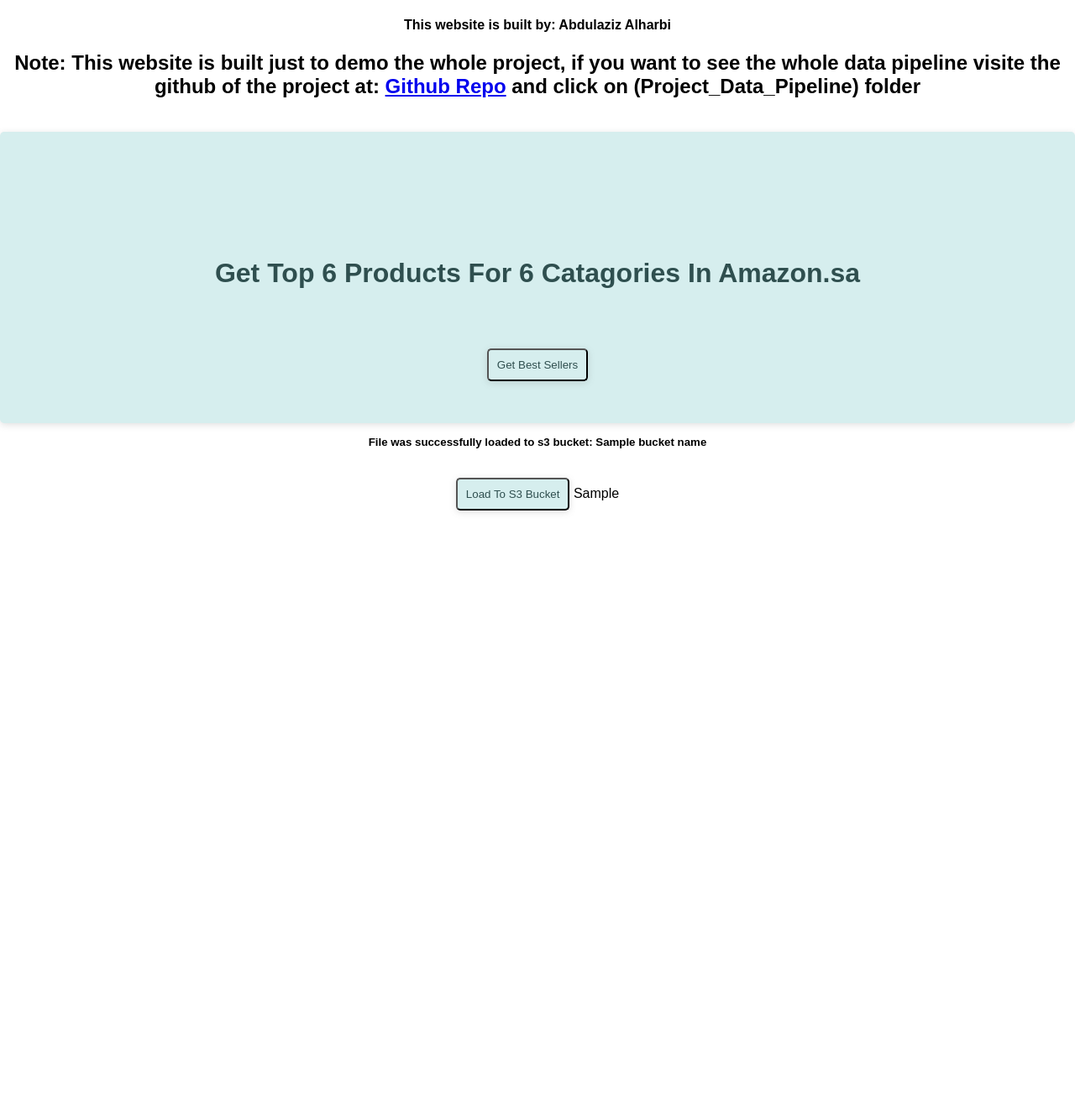
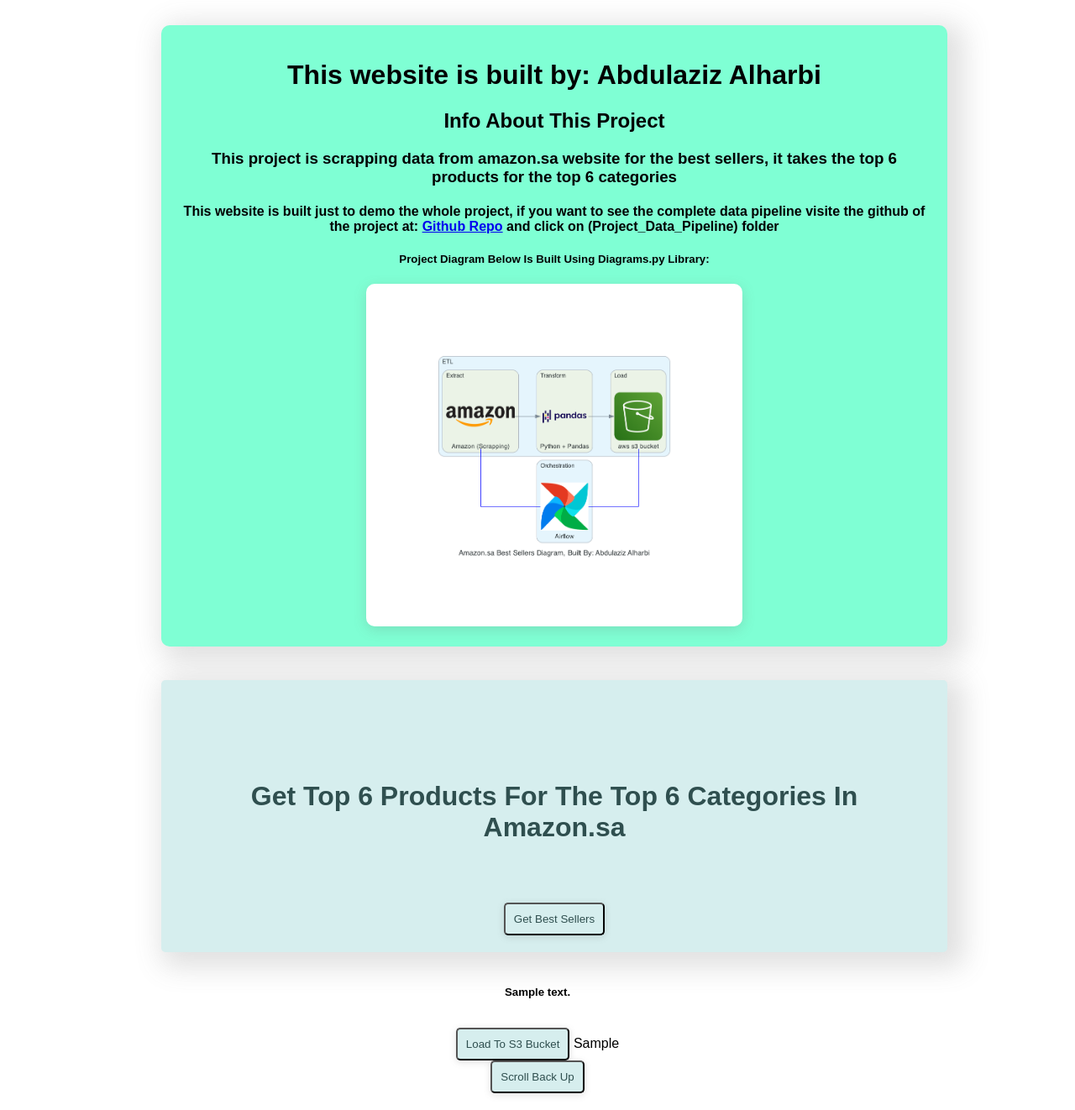
Before and after one commit to 3zHrb/DataEngineering-AmazonSaBestSellers, a Flask app: template website/templates/home.html in a window 1280 px wide. Shown: the whole page at 84% size. Before the commit the page ends 611 px from the top, so only its background shows below. Run offline with Flask 3, Linux system fonts and the light colour scheme; the template is opened without the code that fills it: most values are stand-ins (such as "Sample title", 1, 10 or a date in 2020).

Commit message:
Project is done V2

```diff
--- a/website/server.py
+++ b/website/server.py
@@ -18,26 +18,30 @@ def home():
 
 @app.route("/BestSellers", methods=["GET"])
 def getBestSellers():
-    print("getBestSellers is triggered ...")
     df = pd.DataFrame(amazon_sa_bestSellers_scrapper.amazonScrapper())
-    print("we got the dataframe ...")
     df["Number_Of_Reviews"] = df["Number_Of_Reviews"].astype("Int64")
     currentDirectory = os.getcwd()
 
     session["user_session_id"] = str(uuid.uuid4())
-    print("current working directory")
-    print(currentDirectory)
-    df.to_csv(f'{currentDirectory}/csv_Files/{session.get("user_session_id")}.csv')
+
+    lastDirectory = os.path.split(currentDirectory)[-1]
+    if lastDirectory == "AmazonSaBestSellers":
+        session["filesDirectory"] = f"{os.getcwd()}/website/csv_Files"
+    else:
+        session["filesDirectory"] = f"{os.getcwd()}/csv_Files"
+
+    df.to_csv(f'{session.get("filesDirectory")}/{session.get("user_session_id")}.csv')
     df_html = df.to_html()
-    print("html table is loaded ...")
+
     return render_template("home.html", df_html=df_html)
 
 
 @app.route("/LoadData", methods=["POST"])
 def LoadData():
     currentDirectory = os.getcwd()
+
     df = pd.read_csv(
-        f'{currentDirectory}/csv_Files/{session.get("user_session_id")}.csv'
+        f'{session.get("filesDirectory")}/{session.get("user_session_id")}.csv'
     )
 
     s3 = boto3.resource(
@@ -47,14 +51,20 @@ def LoadData():
         aws_secret_access_key=os.environ.get("aws_secret_access_key"),
     )
 
-    s3.Bucket("amazon-best-sellers-bucket").upload_file(
-        Filename=f'{currentDirectory}/csv_Files/{session.get("user_session_id")}.csv',
-        Key=f'uploadedBybutton-{session.get("user_session_id")}.csv',
+    s3UploadingMessage = (
+        "File was successfully loaded to s3 bucket: amazon-best-sellers-bucket ✅"
     )
+    try:
+        s3.Bucket("amazon-best-sellers-bucket").upload_file(
+            Filename=f'{session.get("filesDirectory")}/{session.get("user_session_id")}.csv',
+            Key=f'uploadedBybutton-{session.get("user_session_id")}.csv',
+        )
+    except:
+        s3UploadingMessage = "File was not successfully loaded to s3 bucket: amazon-best-sellers-bucket ❌"
 
-    os.remove(f'{currentDirectory}/csv_Files/{session.get("user_session_id")}.csv')
+    os.remove(f'{session.get("filesDirectory")}/{session.get("user_session_id")}.csv')
 
-    return render_template("home.html", bucketName="amazon-best-sellers-bucket")
+    return render_template("home.html", s3UploadingMessage=s3UploadingMessage)
 
 
 if __name__ == "__main__":
--- a/website/templates/home.html
+++ b/website/templates/home.html
@@ -6,30 +6,39 @@
     <title>Amazon Best Sellers</title>
 </head>
 
-<body>
-    <h4>This website is built by: Abdulaziz Alharbi</h4>
-    <h2>Note: This website is built just to demo the whole project, if you want to see the whole data pipeline visite
-        the github of the project at: <a href="https://github.com/3zHrb/DataEngineering-AmazonSaBestSellers">Github
-            Repo</a> and click on
-        (Project_Data_Pipeline) folder</h2>
+<body onload="bodyIsLoaded()">
+    <div class="projectDescriptionDiv">
+        <h1>This website is built by: Abdulaziz Alharbi</h1>
+        <h2>Info About This Project</h2>
+        <h3>This project is scrapping data from amazon.sa website for the best sellers, it takes the top 6 products for
+            the top 6 categories</h3>
+        <h4>This website is built just to demo the whole project, if you want to see the complete data pipeline visite
+            the github of the project at: <a href="https://github.com/3zHrb/DataEngineering-AmazonSaBestSellers">Github
+                Repo</a> and click on
+            (Project_Data_Pipeline) folder</h4>
+        <h5>Project Diagram Below Is Built Using Diagrams.py Library:</h5>
+        <img src="{{ url_for('static', filename='/amazon.sa_best_sellers_diagram,_built_by:_abdulaziz_alharbi.png')}}"
+            style="object-fit: cover;width:50%; height:15%; border-radius: 10px; box-shadow: rgba(99, 99, 99, 0.2) 0px 4px 16px 0px;">
+    </div>
     <div class="firstPageDiv">
         <form method=GET action="{{ url_for('getBestSellers') }}">
-            <h1 style="margin-top: 100px;">Get Top 6 Products For 6 Catagories In Amazon.sa</h1>
+            <h1 style="margin-top: 100px;">Get Top 6 Products For The Top 6 Categories In Amazon.sa</h1>
             <input type="submit" style="margin-top: 50px;" value="Get Best Sellers"></input>
         </form>
     </div>
     <div>
-        {% if bucketName%}
-        <h5 style="margin-top: 15px; margin-bottom: 15px;">File was successfully loaded to s3 bucket: {{bucketName}}
+        {% if s3UploadingMessage%}
+        <h5 style="margin-top: 15px; margin-bottom: 15px;">{{s3UploadingMessage}}
         </h5>
         {% endif %}
     </div>
     {% if df_html %}
-    <div class="bestSellersTableDiv">
+    <div class="bestSellersTableDiv" id="middle" style="padding: 0px;">
         <form method="POST" action="{{ url_for('LoadData') }}">
             <input type="submit" style="margin-top: 20px;" value="Load To S3 Bucket">
             {{ df_html | safe }}
         </form>
+        <button onclick="scrollBackUp()">Scroll Back Up</button>
     </div>
     {% endif %}
 </body>
@@ -45,17 +54,29 @@
         width: 100%;
     }
 
+    .projectDescriptionDiv {
+        background-color: aquamarine;
+        border-radius: 10px;
+        padding: 20px;
+        width: 70%;
+        margin-left: 15%;
+        margin-top: 30px;
+        box-shadow: rgba(99, 99, 99, 0.2) 10px 8px 32px 10px;
+    }
+
     .firstPageDiv {
         text-align: center;
         background-color: #D6EEEE;
         color: darkslategray;
-        padding: 50px;
+        padding: 20px;
         /* width: 50%; */
         margin-top: 40px;
-        ;
+        margin-bottom: 40px;
         /* margin-left: 22%; */
+        width: 70%;
+        margin-left: 15%;
         border-radius: 5px;
-        box-shadow: rgba(99, 99, 99, 0.2) 0px 2px 8px 0px;
+        box-shadow: rgba(99, 99, 99, 0.2) 10px 8px 32px 10px;
     }
 
     input[type=submit] {
@@ -67,6 +88,19 @@
     }
 
     input[type=submit]:focus {
+        box-shadow: 0;
+    }
+
+    button {
+        padding: 10px;
+        background-color: #D6EEEE;
+        color: darkslategray;
+        border-radius: 5px;
+        box-shadow: rgba(99, 99, 99, 0.2) 0px 2px 8px 0px;
+        margin-bottom: 20px;
+    }
+
+    button {
         box-shadow: 0;
     }
 
@@ -110,3 +144,42 @@
         border-bottom: 2px solid darkslategray;
     }
 </style>
+<script>
+
+    function bodyIsLoaded() {
+        console.log('firstPageDivIsLoaded Triggered')
+        const scrollToOptionsBody = {
+            top: document.body.scrollHeight,
+            behavior: 'smooth',
+            duration: 1000
+        };
+        window.scrollTo(scrollToOptionsBody);
+    }
+
+    function scrollBackUp() {
+
+        const scrollUpOptions = {
+            top: document.body.scrollTop,
+            behavior: 'smooth',
+            duration: 1000
+        }
+
+        window.scrollTo(scrollUpOptions)
+
+    }
+
+    // function scrollToTheTopOfTheTable() {
+    //     // var tableDiv = document.getElementById('bestSellersTableDiv')
+
+    //     // const scrollToOptions = {
+    //     //     top: tableDiv.scrollHeight,
+    //     //     behavior: 'smooth',
+    //     //     duration: 1000
+    //     // };
+    //     // window.scrollTo(scrollToOptions);
+
+    //     // var divElement = document.getElementById('middle');
+    //     // divElement.scrollIntoView({ behavior: 'smooth', block: 'start' });
+
+    // }
+</script>
```
Also changed, not shown: website/csv_Files/a73543f3-81a3-47bd-ad65-d6da5eeeeb3f.csv (deleted, +0 -37 lines), website/statics/amazon.sa_best_sellers_diagram,_built_by:_abdulaziz_alharbi.png (added), 1 other file.
